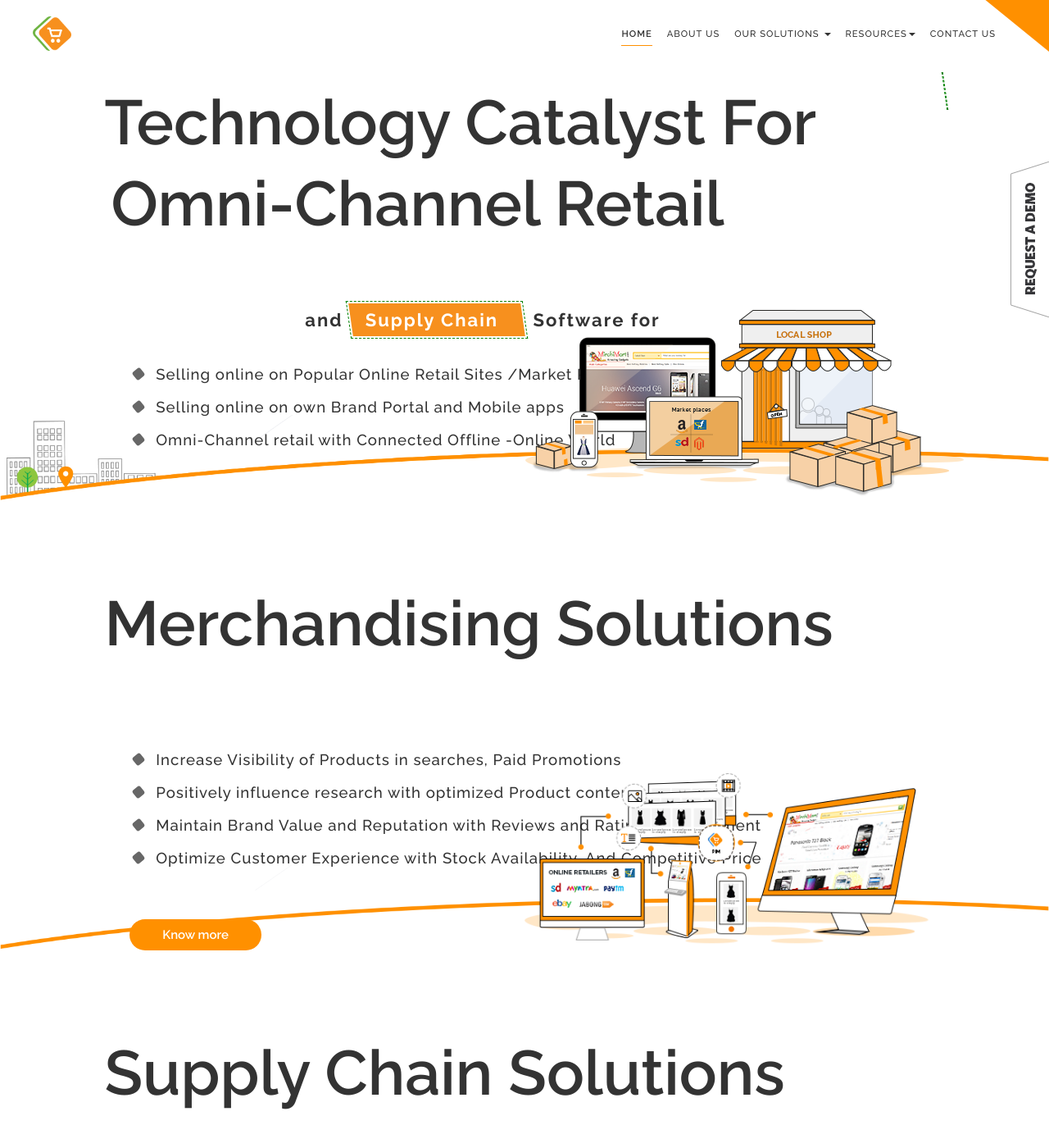
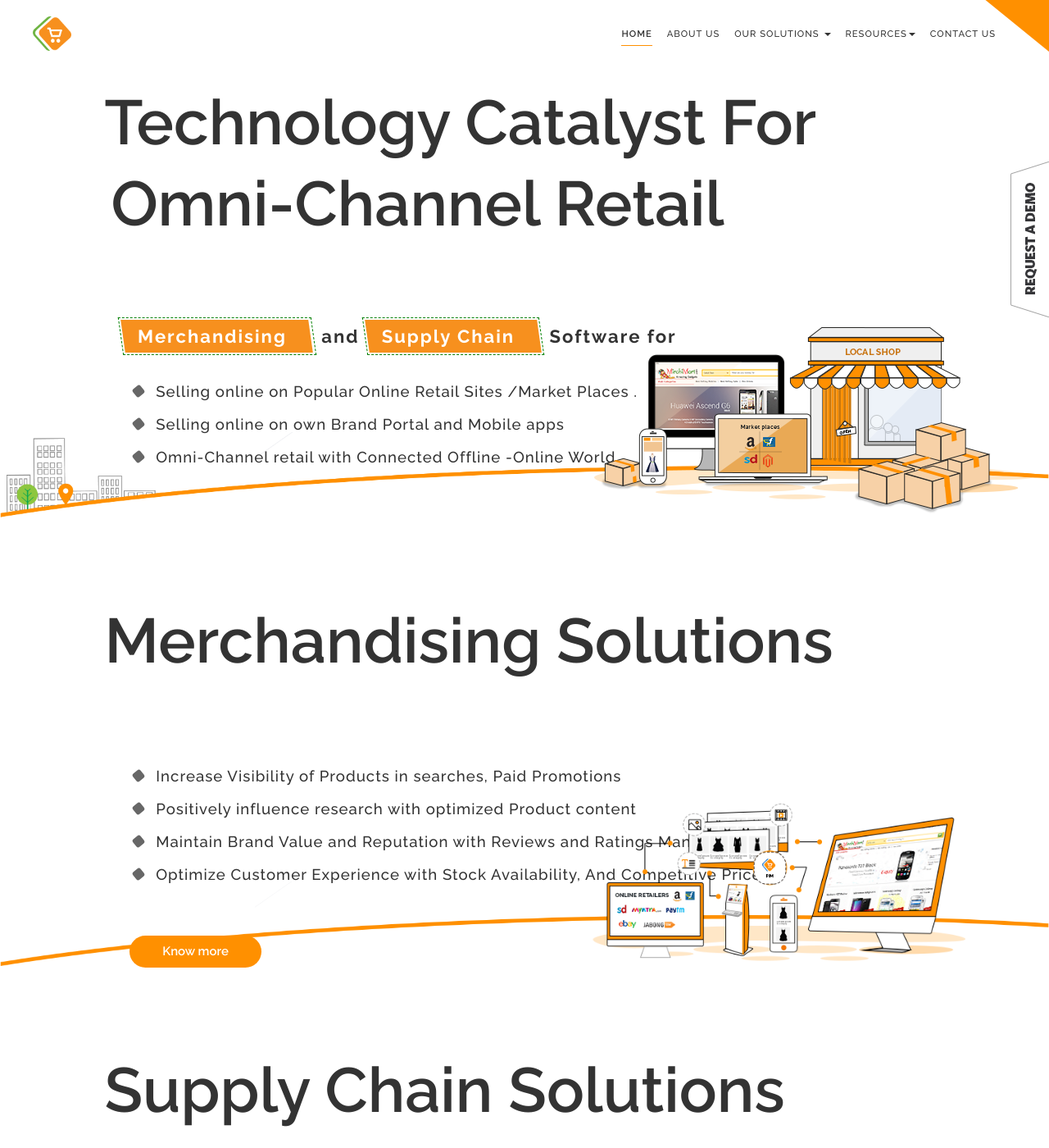
Before and after one commit to paxcom/paxcom.github.io, a Jekyll site: the page built from index.md, in a window 1280 px wide and 1400 px high. Shown: the whole window at 82% size. Built offline with Jekyll 4.4.1, drawn with Linux system fonts in a browser that asks for light colours; comment, search, counter and statistics services are not loaded.

Commit message:
css edit

```diff
--- a/css/style.css
+++ b/css/style.css
@@ -368,9 +368,9 @@
 
 .shop-img {
 	position: absolute;
-	right: 4%;
+	right: 1%;
 	bottom: 0px;
-	width: 598px;
+	width:552px;
 	margin: 19px auto 5px;
 }
 /*///////////////////////////////////REQUEST A demo css start///////////////////////////////////////*/
```
Also changed, not shown: css/jquery.carousel.fullscreen.css.
